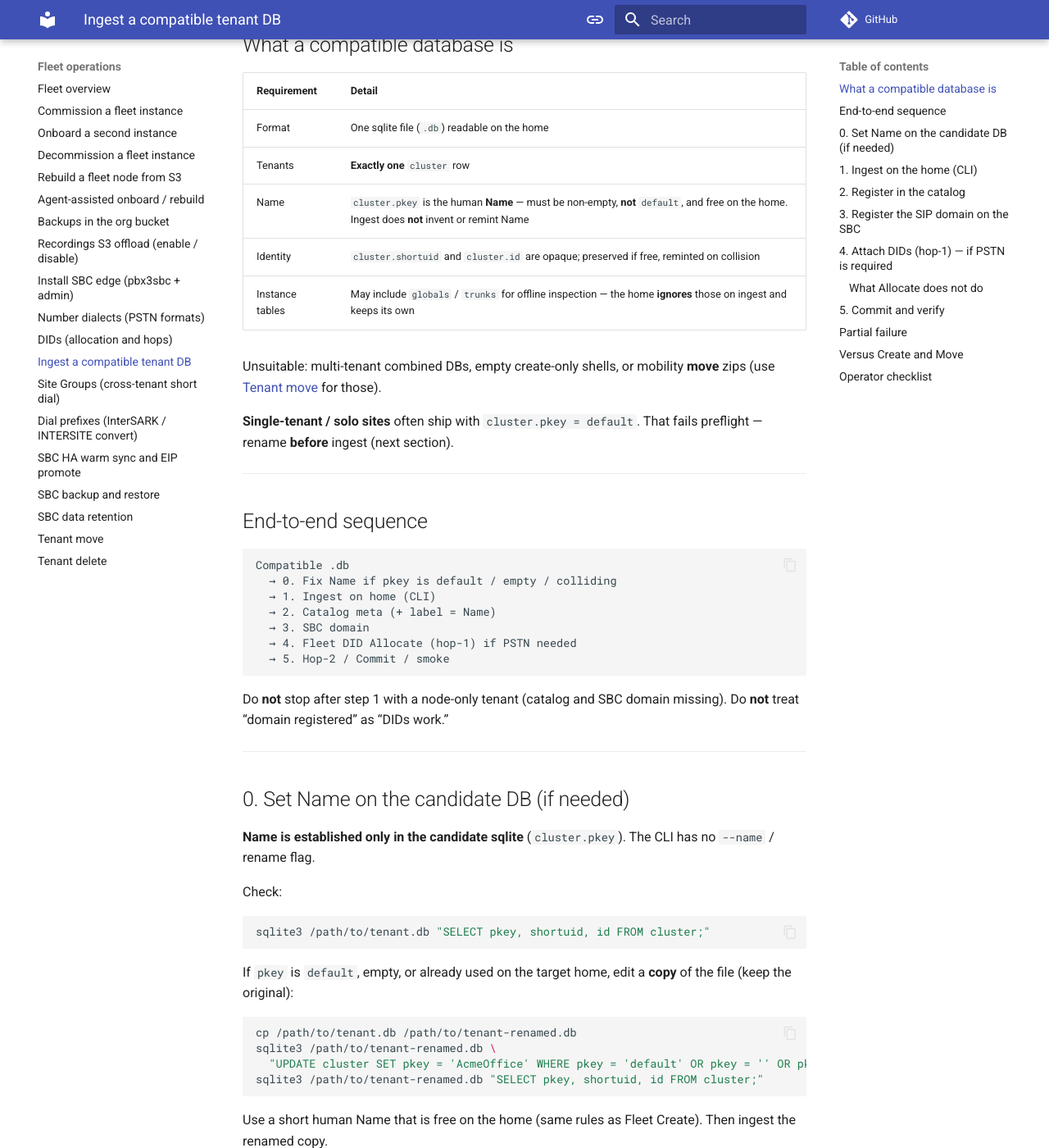
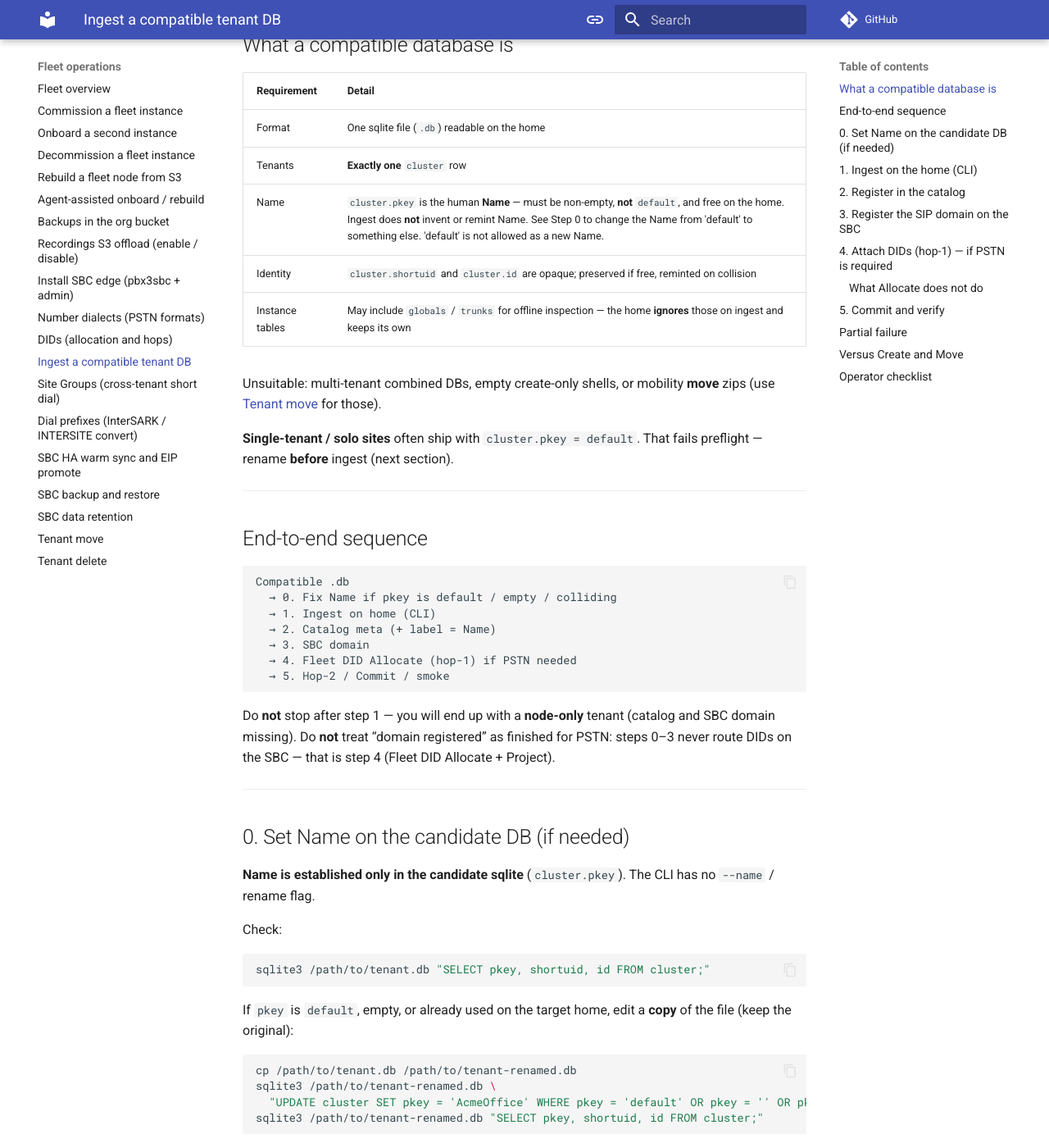
Before and after one commit to aelintra/pbx3-docs, an MkDocs documentation site: the page built from docs/fleet/ingest-compatible-db.md, in a window 1280 px wide and 1400 px high, scrolled down 484 px. Shown: the whole window at 82% size. Built offline with MkDocs 1.6.1 and Material for MkDocs 9.7.7, drawn with Linux system fonts in a browser that asks for light colours; comment, search, counter and statistics services are not loaded.

Commit message:
Clarify node-only stop and DID allocate after domain enroll.
Co-authored-by: Cursor <cursoragent@cursor.com>

````diff
--- a/docs/fleet/ingest-compatible-db.md
+++ b/docs/fleet/ingest-compatible-db.md
@@ -16,7 +16,7 @@ This is **not** Fleet → Tenants → **Create** (empty tenant). It is for a **c
 |-------------|--------|
 | Format | One sqlite file (`.db`) readable on the home |
 | Tenants | **Exactly one** `cluster` row |
-| Name | `cluster.pkey` is the human **Name** — must be non-empty, **not** `default`, and free on the home. Ingest does **not** invent or remint Name |
+| Name | `cluster.pkey` is the human **Name** — must be non-empty, **not** `default`, and free on the home. Ingest does **not** invent or remint Name. See Step 0 to change the Name from 'default' to something else.  'default' is not allowed as a new Name. |
 | Identity | `cluster.shortuid` and `cluster.id` are opaque; preserved if free, reminted on collision |
 | Instance tables | May include `globals` / `trunks` for offline inspection — the home **ignores** those on ingest and keeps its own |
 
@@ -38,7 +38,7 @@ Compatible .db
   → 5. Hop-2 / Commit / smoke
 ```
 
-Do **not** stop after step 1 with a node-only tenant (catalog and SBC domain missing). Do **not** treat “domain registered” as “DIDs work.”
+Do **not** stop after step 1 — you will end up with a **node-only** tenant (catalog and SBC domain missing). Do **not** treat “domain registered” as finished for PSTN: steps 0–3 never route DIDs on the SBC — that is step 4 (Fleet DID Allocate + Project).
 
 ---
 
````
